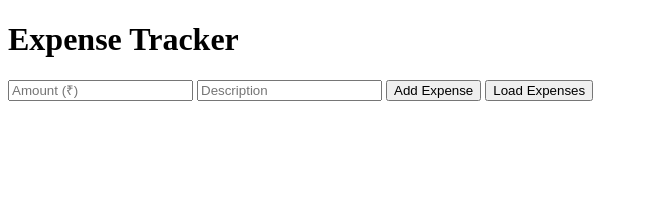
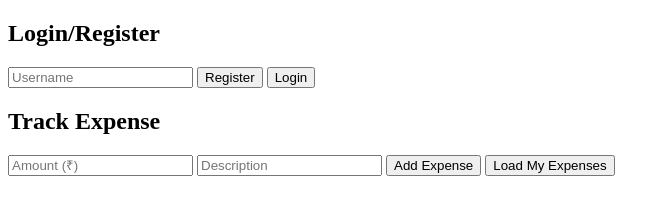
Before and after one commit to Giri1527/expense-tracker, a plain HTML site: page frontend/index.html in a window 1280 px wide. Shown: the whole page, without its empty margins (0-670 px from the left). Drawn offline with Linux system fonts and the light colour scheme.

Commit message:
Update index.html

```diff
--- a/frontend/index.html
+++ b/frontend/index.html
@@ -1,14 +1,18 @@
 <!DOCTYPE html>
 <html>
-<head>
-  <title>Expense Tracker (₹)</title>
-</head>
+<head><title>₹ Expense Tracker</title></head>
 <body>
-  <h1>Expense Tracker</h1>
+  <h2>Login/Register</h2>
+  <input id="username" placeholder="Username">
+  <button onclick="register()">Register</button>
+  <button onclick="login()">Login</button>
+
+  <h2>Track Expense</h2>
   <input id="amount" type="number" placeholder="Amount (₹)">
-  <input id="description" type="text" placeholder="Description">
+  <input id="description" placeholder="Description">
   <button onclick="addExpense()">Add Expense</button>
-  <button onclick="loadExpenses()">Load Expenses</button>
+  <button onclick="loadExpenses()">Load My Expenses</button>
+
   <ul id="expenses"></ul>
   <script src="script.js"></script>
 </body>
```
